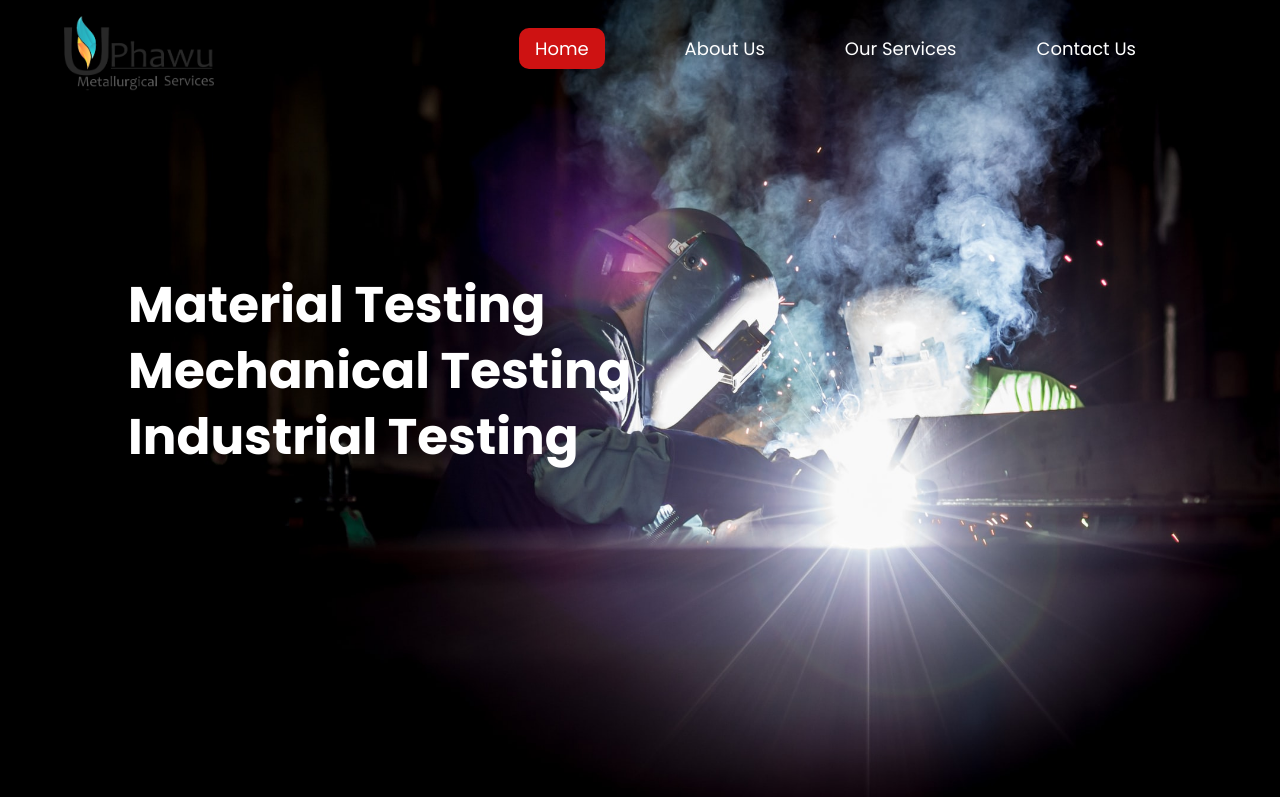
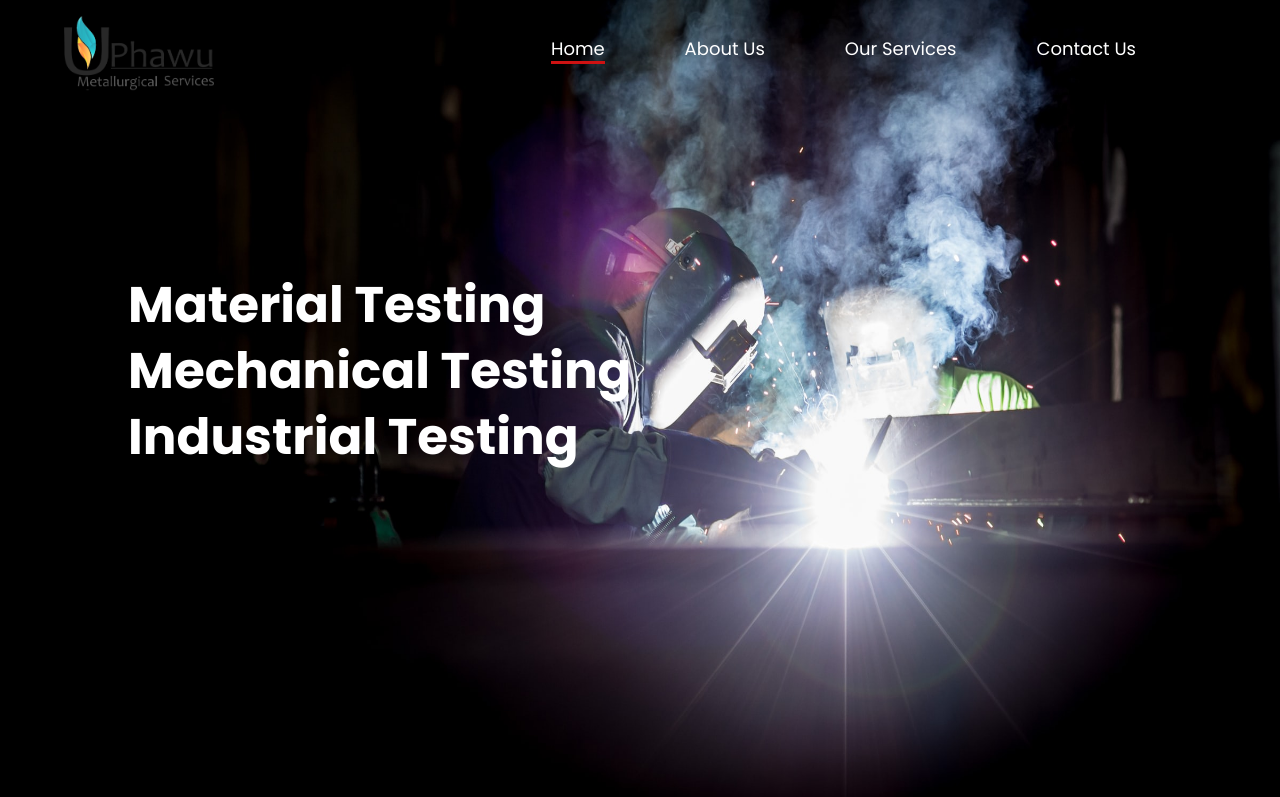
Before and after one commit to NeoMatlala/Uphawu, a plain HTML site: page index.html in a window 1280 px wide. Shown: the top 797 px of the page. Drawn offline with nearby package versions, Linux system fonts and the light colour scheme.

Commit message:
hero img from background to img

```diff
--- a/about_style.css
+++ b/about_style.css
@@ -132,17 +132,13 @@ img {
 }
 
 .active-link {
-  background-color: #ce1212;
-  padding: 0.5rem 1rem;
-  border-radius: 10px;
-  color: #fff;
+  border-bottom: 3px solid #ce1212;
+  padding-top: 1rem;
 }
 
 .scroll-header .active-link {
-  background-color: #ce1212;
-  padding: 0.5rem 1rem;
-  border-radius: 10px;
-  color: #fff;
+  border-bottom: 3px solid #ce1212;
+  padding-top: 1rem;
 }
 
 /* ------------ ABOUT US --------------*/
--- a/index.html
+++ b/index.html
@@ -16,7 +16,6 @@
     </a>
 
     <div class="hero">
-
         <!--NAVIGATION-->
         <header class='header' id='header'>
             <div class="nav bd-container" id="nav-menu2">
@@ -37,6 +36,11 @@
             </div>
         </header>
 
+        <div class="wrap">
+            <div class="hero-img">
+                <img src="/assets/hero.jpg" alt="hero image">
+            </div>
+
             <div class="hero-text">
                 <h1 class="hero-text1">Material Testing</h1> <br>
                 <h1 class="hero-text2">Mechanical Testing</h1> <br>
@@ -45,6 +49,9 @@
               </div>
               <a class="hero-btn" href="#about">Learn More</a>
             </div>
+        </div>
+
+        <!--  -->
 
     <!--CLIENTS SECTION-->
     <div class="clients">
--- a/style.css
+++ b/style.css
@@ -128,22 +128,17 @@ img {
 }
 
 .active-link {
-  background-color: #ce1212;
-  padding: 0.5rem 1rem;
-  border-radius: 10px;
-  color: #fff;
+  border-bottom: 3px solid #ce1212;
+  padding-top: 1rem;
 }
 
 .scroll-header .active-link {
-  background-color: #ce1212;
-  padding: 0.5rem 1rem;
-  border-radius: 10px;
-  color: #fff;
+  border-bottom: 3px solid #ce1212;
+  padding-top: 1rem;
 }
 /*---------------------- HERO ----------------------*/
 .hero {
   width: 100%;
-  background-image: url("/assets/hero.jpg");
   height: 100vh;
   background-attachment: fixed;
   background-position: center center;
@@ -179,6 +174,11 @@ img {
 }
 .hero-btn:hover {
   transform: scale(1.05);
+}
+
+.hero-img img {
+  width: 100%;
+  height: 100vh;
 }
 
 /*------------------CLIENTS---------------------------*/
```
Lines whose indentation alone changed are shown as unchanged.
